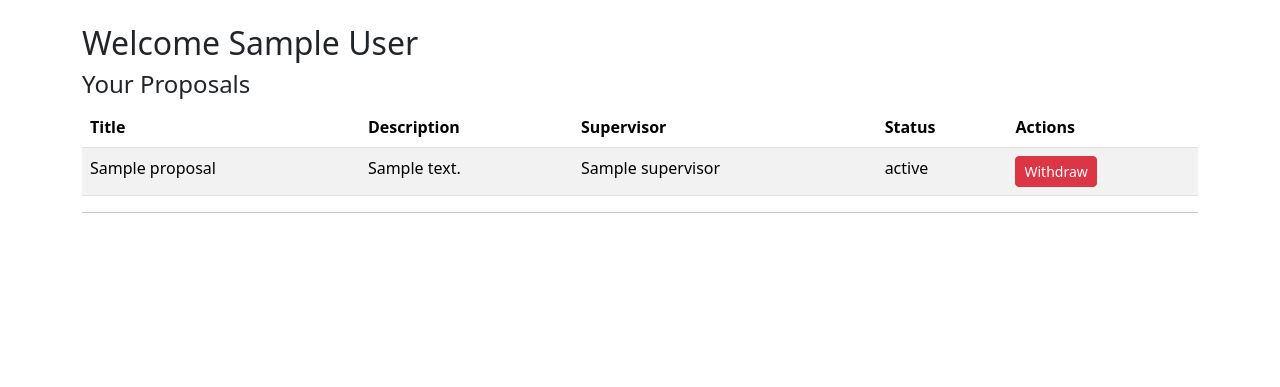
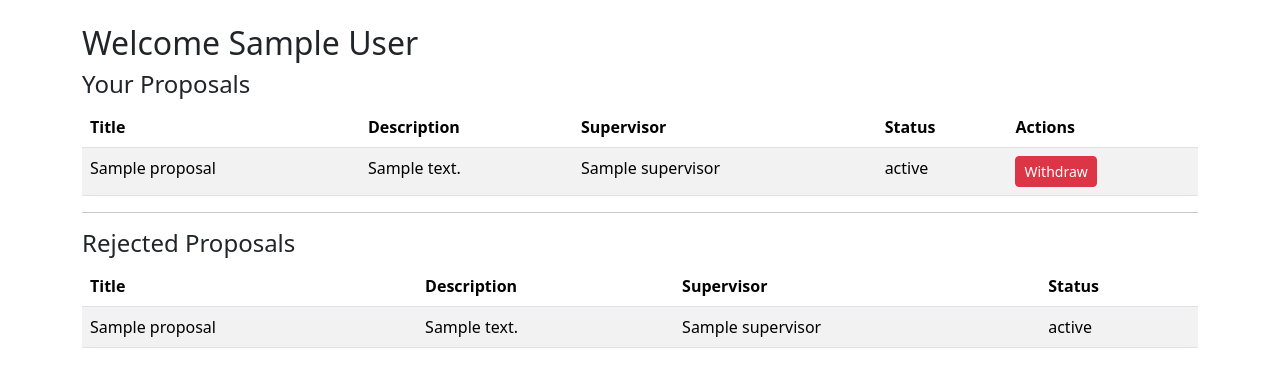
Before and after one commit to TechyByte/ECMM427, a Flask app: template templates/home_student.html in a window 1280 px wide. Shown: the part 56-443 px from the top of the page. Run offline with Flask 3, Linux system fonts and the light colour scheme; a user stored in the database is signed in; tables that the repository leaves empty hold one stand-in row (values such as "Sample post"); the template is opened without the code that fills it: most values are stand-ins (such as "Sample title", 1, 10 or a date in 2020).

Commit message:
Show rejected proposals on student home page

```diff
--- a/templates/home_student.html
+++ b/templates/home_student.html
@@ -54,4 +54,28 @@
   <button class="btn btn-success" data-bs-toggle="modal" data-bs-target="#proposalModal">Create Proposal</button>
 {% endif %}
 {% include 'modal_proposal.html' %}
+{#    rejected proposals section displays only if student has any rejected proposals   #}
+{% if rejected_proposals %}
+    <h4>Rejected Proposals</h4>
+    <table class="table table-striped">
+      <thead>
+        <tr>
+          <th>Title</th>
+          <th>Description</th>
+          <th>Supervisor</th>
+          <th>Status</th>
+        </tr>
+      </thead>
+      <tbody>
+        {% for proposal in rejected_proposals %}
+          <tr>
+            <td>{{ proposal.title }}</td>
+            <td>{{ proposal.description }}</td>
+            <td>{{ proposal.supervisor.name if proposal.supervisor else 'Not Assigned' }}</td>
+            <td>{{ proposal.status }}</td>
+          </tr>
+        {% endfor %}
+      </tbody>
+    </table>
+{% endif %}
 {% endblock %}
```
